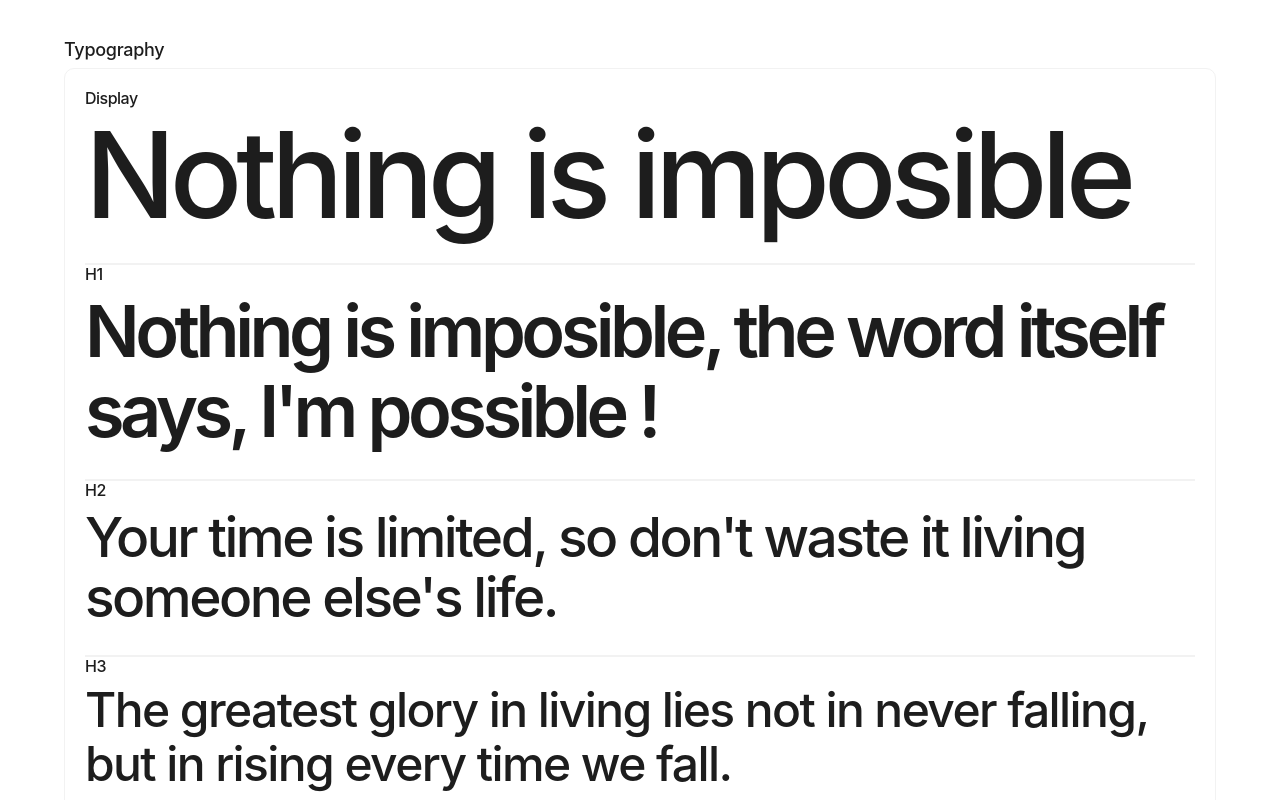
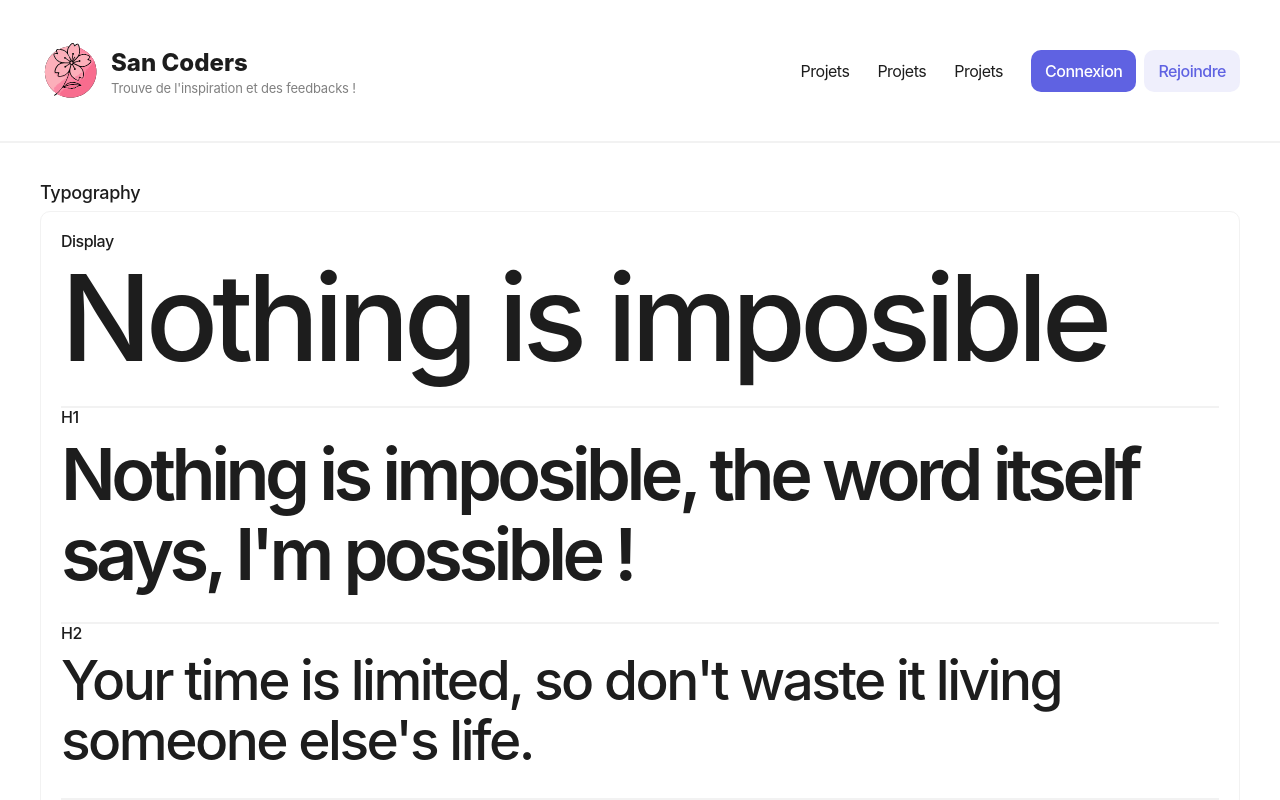
Before and after one commit to San-Coders/front-end, a Next.js app: page / in a window 1280 px wide. Shown: the top 800 px of the page. Built offline with nearby package versions, Linux system fonts and the light colour scheme.

Commit message:
Add Container and Navigation components, update Home page
Introduces reusable Container and Navigation components for layout and navigation. Updates the Home page to use these new components, improving structure and consistency.

```diff
--- a/src/pages/index.tsx
+++ b/src/pages/index.tsx
@@ -9,13 +9,17 @@ import { Typography } from "@/ui/design-system/typography/typography";
 import { Spinner } from "@/ui/design-system/spinner/spinner";
 import { Logo } from "@/ui/design-system/logo/logo";
 import { Avatar } from "@/ui/design-system/logo/avatar";
+import { Container } from "@/ui/components/container/container";
+import { Navigation } from "@/ui/components/navigation/navigation";
 
 export default function Home() {
   return (
     <>
       <Seo title="San Coders" description="Description..." />
 
-      <div className="max-w-6xl mx-auto space-y-5 py-10">
+      <Navigation />
+
+      <Container className=" py-10 space-y-10">
         {/* Typography */}
         <div className="space-y-2">
           <Typography variant="caption2" weight="medium">
@@ -474,7 +478,7 @@ export default function Home() {
             </div>
           </div>
         </div>
-      </div>
+      </Container>
     </>
   );
 }
--- /dev/null
+++ b/src/ui/components/container/container.tsx
@@ -0,0 +1,19 @@
+import clsx from "clsx";
+
+interface Props {
+  children: React.ReactNode;
+  className?: string;
+}
+
+export const Container = ({ children, className }: Props) => {
+  return (
+    <div
+      className={clsx(
+        "w-full max-w-7xl py-10 mx-auto px-5 lg:px-10",
+        className
+      )}
+    >
+      {children}
+    </div>
+  );
+};
--- /dev/null
+++ b/src/ui/components/navigation/navigation.tsx
@@ -0,0 +1,44 @@
+import { Logo } from "@/ui/design-system/logo/logo";
+import { Container } from "../container/container";
+import { Typography } from "@/ui/design-system/typography/typography";
+import { Button } from "@/ui/design-system/button/button";
+
+interface Props {}
+
+export const Navigation = ({}: Props) => {
+  return (
+    <div className="border-b-2 border-gray-400">
+      <Container className="flex items-center justify-between py-1.5 gap-7">
+        <div className="flex items-center gap-2.5">
+          <Logo size="small" />
+          <div className="flex flex-col">
+            <div className="text-gray font-extrabold text-[24px]">
+              San Coders
+            </div>
+
+            <Typography variant="caption4" component="span" theme="gray">
+              Trouve de l'inspiration et des feedbacks !
+            </Typography>
+          </div>
+        </div>
+        <div className="flex items-center gap-7">
+          <Typography
+            variant="caption3"
+            component="div"
+            className="flex items-center gap-7"
+          >
+            <span>Projets</span>
+            <span>Projets</span>
+            <span>Projets</span>
+          </Typography>
+          <div className="flex items-center gap-2">
+            <Button size="small">Connexion</Button>
+            <Button size="small" variant="secondary">
+              Rejoindre
+            </Button>
+          </div>
+        </div>
+      </Container>
+    </div>
+  );
+};
```
